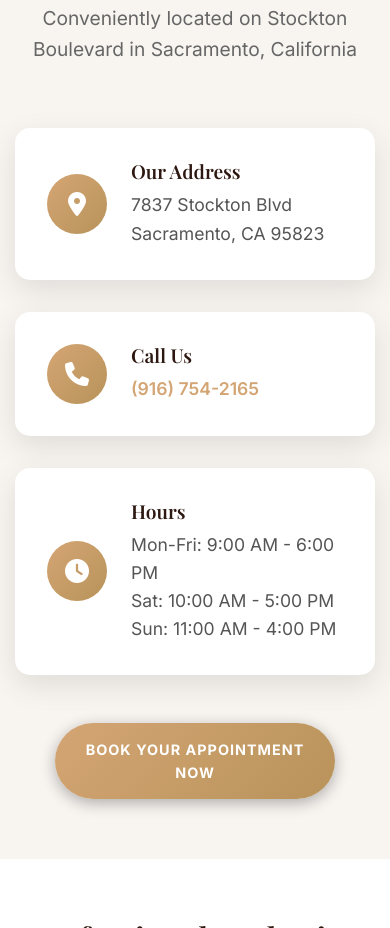
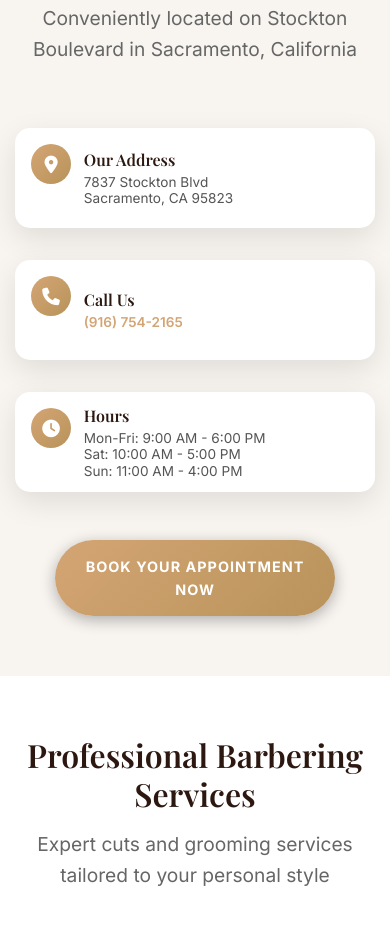
Before and after one commit to MarkTheCoderShark/aarins-barbershop-website, a plain HTML site: page index.html in a window 390 px wide. Shown: the part 860-1788 px from the top of the page. Drawn offline with nearby package versions, Linux system fonts and the light colour scheme.

Commit message:
Improve location section box styling for consistent sizing and better text wrapping
- Set fixed heights for all location cards to ensure uniform sizing
- Desktop: 140px height, Mobile: 120px, Small mobile: 100px
- Added proper text wrapping with word-wrap and overflow-wrap
- Changed alignment from center to flex-start for better content positioning
- Added flex properties to location-details for better content distribution
- Optimized padding, gaps, and font sizes for all screen sizes
- Fixed hours box overflow issue with proper height constraints

```diff
--- a/assets/css/style.css
+++ b/assets/css/style.css
@@ -397,9 +397,11 @@ section:not(.hero) .btn-secondary:hover {
     border-radius: 15px;
     box-shadow: 0 10px 30px rgba(0, 0, 0, 0.1);
     display: flex;
-    align-items: center;
+    align-items: flex-start;
     gap: 1.5rem;
     transition: transform 0.3s ease;
+    min-height: 140px;
+    height: 140px;
 }
 
 .location-card:hover {
@@ -419,15 +421,28 @@ section:not(.hero) .btn-secondary:hover {
     flex-shrink: 0;
 }
 
+.location-details {
+    flex: 1;
+    display: flex;
+    flex-direction: column;
+    justify-content: center;
+    height: 100%;
+    min-width: 0;
+}
+
 .location-details h3 {
     margin-bottom: 0.5rem;
     color: #2c1810;
     font-size: 1.2rem;
+    line-height: 1.3;
 }
 
 .location-details p {
     color: #555;
     margin: 0;
+    line-height: 1.4;
+    word-wrap: break-word;
+    overflow-wrap: break-word;
 }
 
 .location-details a {
@@ -956,6 +971,29 @@ section:not(.hero) .btn-secondary:hover {
     .location-info {
         grid-template-columns: 1fr;
     }
+
+    .location-card {
+        height: 120px;
+        min-height: 120px;
+        padding: 1.5rem;
+        gap: 1rem;
+    }
+
+    .location-icon {
+        width: 50px;
+        height: 50px;
+        font-size: 1.3rem;
+    }
+
+    .location-details h3 {
+        font-size: 1.1rem;
+        margin-bottom: 0.3rem;
+    }
+
+    .location-details p {
+        font-size: 0.9rem;
+        line-height: 1.3;
+    }
 }
 
 @media (max-width: 480px) {
@@ -1020,6 +1058,29 @@ section:not(.hero) .btn-secondary:hover {
     .footer-content {
         grid-template-columns: 1fr;
         text-align: center;
+    }
+
+    .location-card {
+        height: 100px;
+        min-height: 100px;
+        padding: 1rem;
+        gap: 0.8rem;
+    }
+
+    .location-icon {
+        width: 40px;
+        height: 40px;
+        font-size: 1.1rem;
+    }
+
+    .location-details h3 {
+        font-size: 1rem;
+        margin-bottom: 0.2rem;
+    }
+
+    .location-details p {
+        font-size: 0.85rem;
+        line-height: 1.2;
     }
 }
 
```
